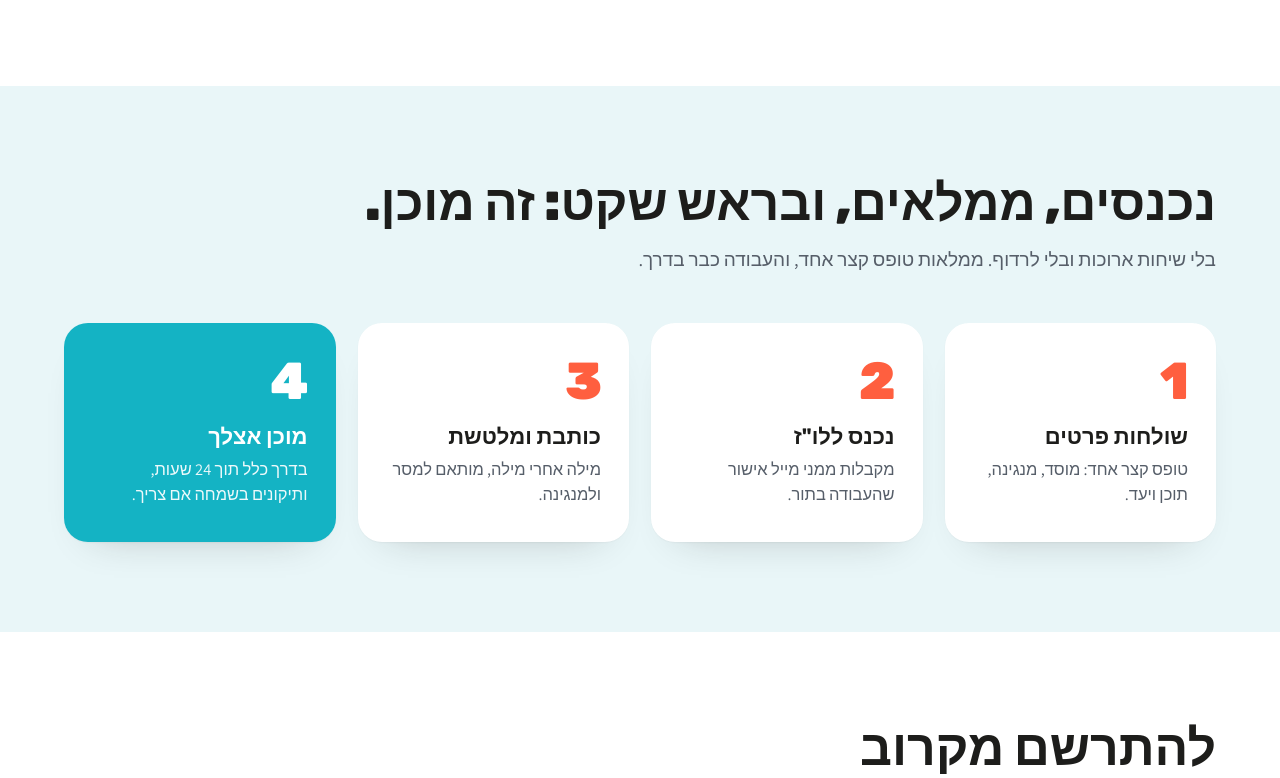
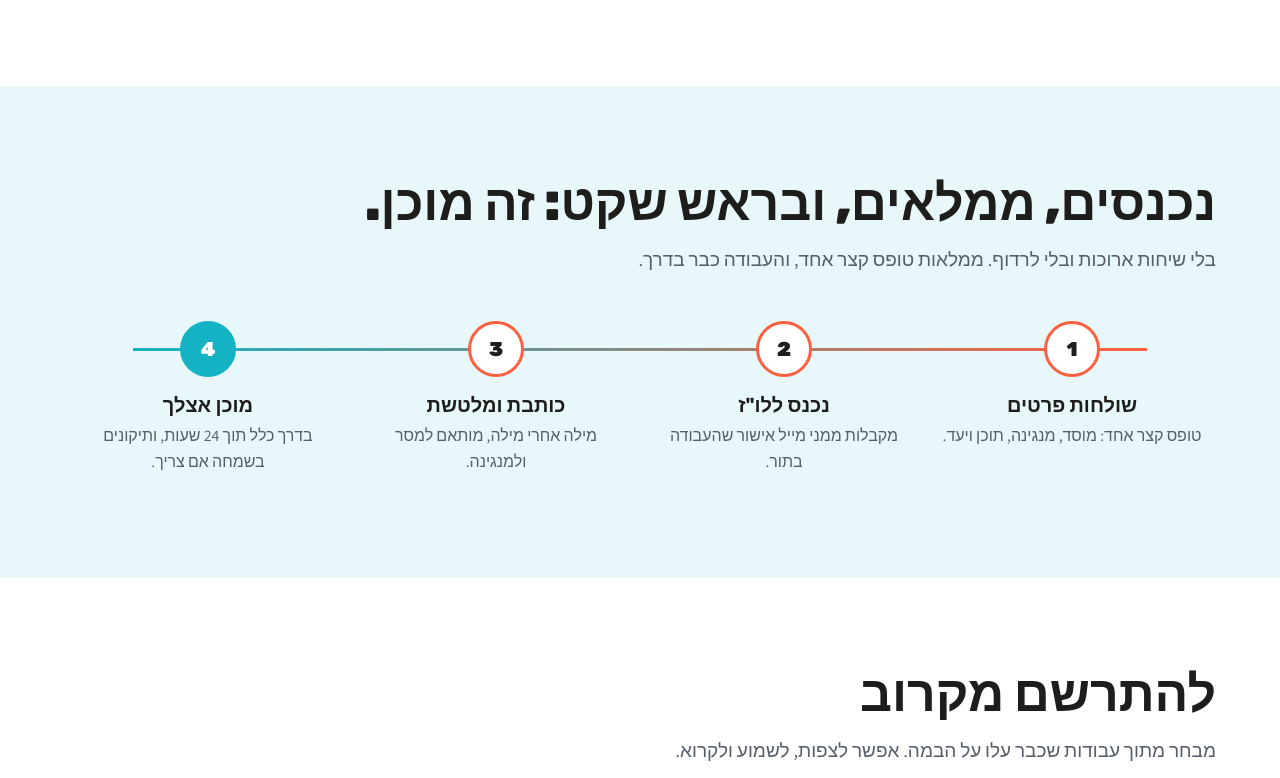
Before and after one commit to RachelLevProgrammer/sari-yafe, a plain HTML site: page index.html in a window 1280 px wide. Shown: the part 1333-2111 px from the top of the page. Drawn offline with Linux system fonts and the light colour scheme.

Commit message:
Restore circles-on-a-line steps; logo frame on hover only
Co-Authored-By: Claude Sonnet 5.5 <noreply@anthropic.com>
Claude-Session: https://claude.ai/code/session_01PUt2Rwiy74X2LDZcFUwEmz

```diff
--- a/index.html
+++ b/index.html
@@ -329,43 +329,13 @@ h1 .sub{display:block;margin-top:.3em;font-size:max(.34em,19px);font-weight:700;
 /* steps as cards + white credit */
 .foot .credit p,.foot .credit b,.foot .credit a{color:#fff}
 .foot .credit a{text-decoration-color:rgba(255,255,255,.45);text-underline-offset:4px}
-.how{background:linear-gradient(180deg,#e8f8fa,#dcf1f4)}
-.steps{gap:20px;margin-top:64px}
-.steps::before{top:0;height:4px;border-radius:4px;inset-inline:4%}
-.step{background:#fff;border-radius:28px;padding:0 22px 30px;box-shadow:0 1px 2px rgba(29,29,27,.05),0 26px 50px -30px rgba(29,29,27,.35);transition:transform .45s cubic-bezier(.2,.8,.2,1),box-shadow .45s;overflow:visible;border-top:4px solid var(--coral)}
-.step:nth-child(2){border-top-color:#e8805f}.step:nth-child(3){border-top-color:#6aa39a}.step:last-child{border-top-color:var(--teal)}
-.step:hover{transform:translateY(-8px);box-shadow:0 1px 2px rgba(29,29,27,.05),0 36px 60px -30px rgba(29,29,27,.45)}
-.step .t{margin-top:-32px;width:64px;min-width:64px;height:64px;font-size:26px;border:4px solid var(--coral);background:#fff;box-shadow:0 14px 28px -12px rgba(255,95,63,.7)}
-.step:last-child .t{box-shadow:0 14px 28px -12px rgba(20,179,196,.8);background:var(--teal);border-color:#fff;outline:4px solid var(--teal)}
-.step h3{margin:20px 0 8px;font-size:22px}
-.step p{font-size:16.5px;line-height:1.55}
-.step::after{content:"";display:block;width:34px;height:4px;border-radius:4px;margin:18px auto 0;background:linear-gradient(90deg,var(--coral),var(--teal));opacity:.85}
-@media(max-width:760px){.steps{gap:42px;margin-top:48px}.steps::before{display:none}.step{display:block;text-align:center;padding:0 22px 28px}.step h3{margin:18px 0 8px}}
-
 /* ===== clean pass ===== */
-/* steps: clean numbered cards */
-.how{background:#e9f6f8}
-.steps{gap:22px;margin-top:48px}
-.steps::before{display:none}
-.step{border:0;background:#fff;border-radius:24px;padding:32px 28px 34px;text-align:start;box-shadow:0 1px 2px rgba(29,29,27,.04),0 20px 40px -30px rgba(29,29,27,.3);transition:transform .35s cubic-bezier(.2,.8,.2,1),box-shadow .35s}
-.step::after{display:none}
-.step:hover{transform:translateY(-6px);box-shadow:0 1px 2px rgba(29,29,27,.04),0 30px 50px -30px rgba(29,29,27,.38)}
-.step .t{display:block;margin:0 0 18px;width:auto;min-width:0;height:auto;border:0;outline:0;background:none;box-shadow:none;border-radius:0;font:900 52px/1 Rubik;color:var(--coral);letter-spacing:-.02em}
-.step:hover .t{transform:none;box-shadow:none}
-.step h3{margin:0 0 8px;font-size:22px}
-.step p{font-size:16.5px;line-height:1.55;margin:0}
-.step:last-child{background:var(--teal);color:#fff}
-.step:last-child .t{background:none;color:#fff;box-shadow:none;outline:0;border:0}
-.step:last-child h3{color:#fff}.step:last-child p{color:rgba(255,255,255,.92)}
-.step:last-child:hover{box-shadow:0 30px 50px -28px rgba(20,179,196,.75)}
-@media(max-width:760px){.step{display:block;text-align:start;padding:28px 24px}.steps{gap:16px}}
 /* about: simple teal frame + orange underline */
-.frame::before,.frame::after{transition:none}
 .frame::after{display:none}
-.frame::before{display:block;content:"";position:absolute;inset:-14px;border:3px solid var(--teal);border-radius:36px;opacity:1;transform:none;background:none;width:auto;height:auto;pointer-events:none}
+.frame::before{display:block;content:"";position:absolute;inset:-14px;border:3px solid var(--teal);border-radius:36px;opacity:0;transform:scale(.96);transition:opacity .6s ease,transform .6s cubic-bezier(.2,.8,.2,1);background:none;width:auto;height:auto;pointer-events:none}
 .frame{transition:transform .5s cubic-bezier(.2,.8,.2,1)}
 .frame:hover{transform:scale(1.025)}
-.frame:hover::before{transform:none}
+.frame:hover::before{opacity:1;transform:none}
 #about h2::after{background:var(--coral);height:5px}
 </style>
 </head>
```
